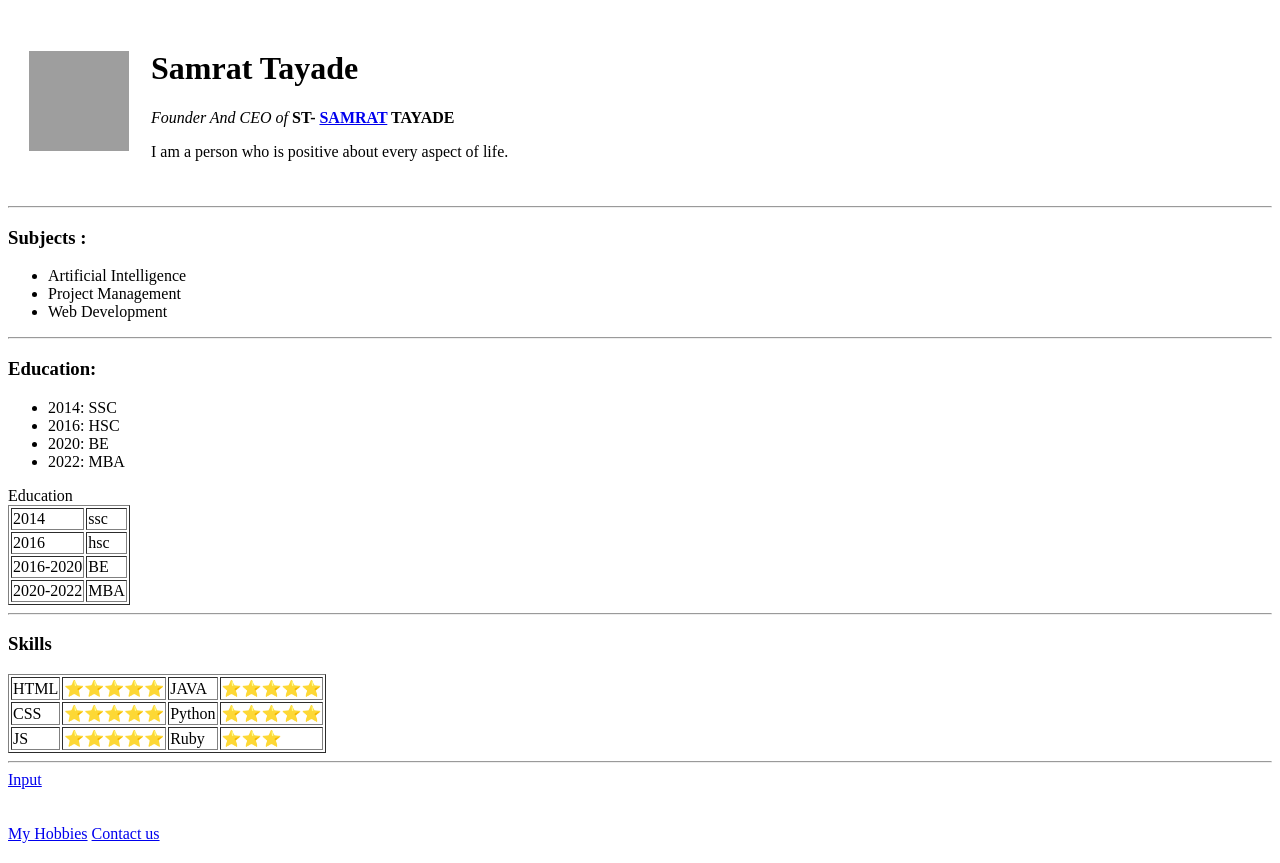
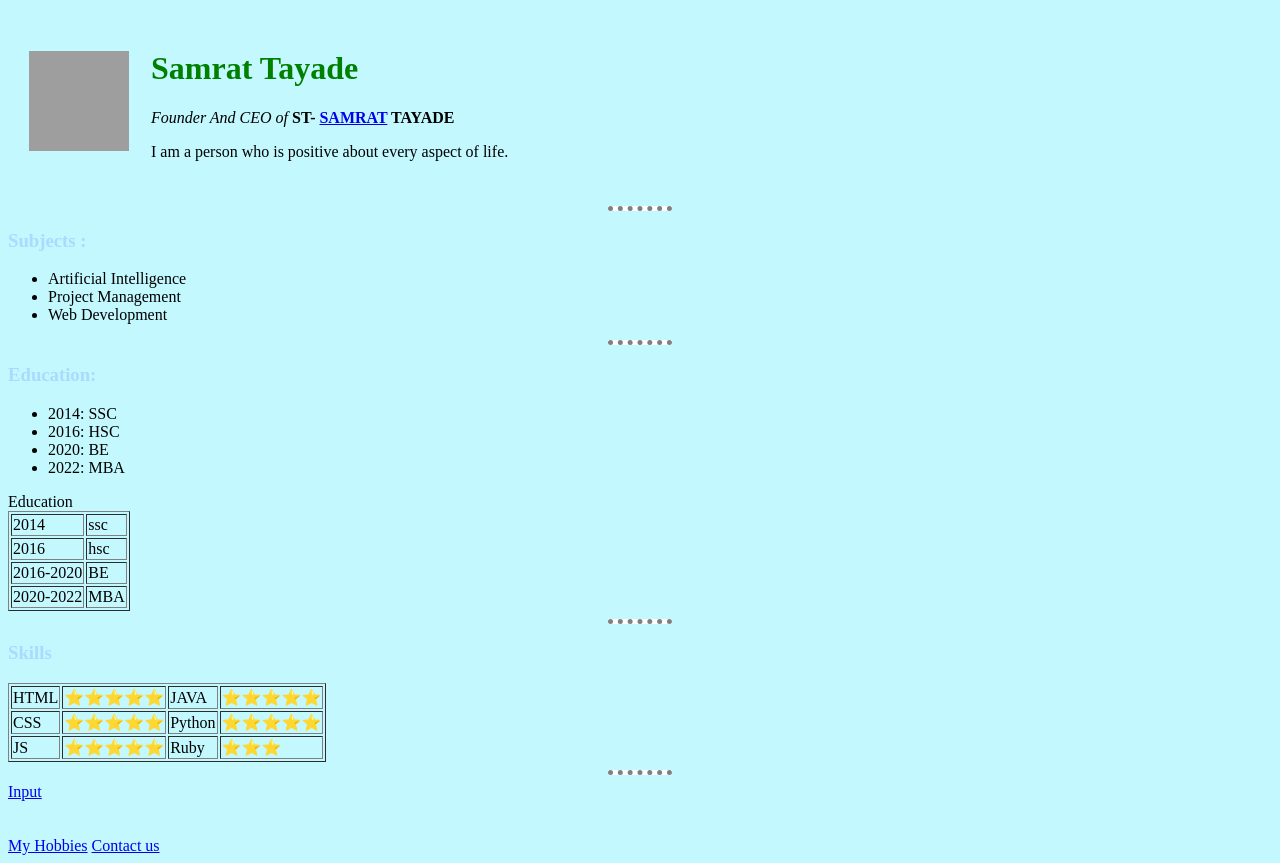
Before and after one commit to samrattayade/cv, a plain HTML site: page index.html in a window 1280 px wide. Drawn offline with Linux system fonts and the light colour scheme; grey boxes are pictures that could not be loaded.

Commit message:
css added
inline
external and
internal css added.

```diff
--- /dev/null
+++ b/css/style.css
@@ -0,0 +1,18 @@
+body{
+      background-color: #C3F8FF;
+    }
+    hr{
+      background-color: white;
+      border-style: none;
+      border-top-style: dotted;
+      border-color: grey;
+      border-width: 5px;
+      width: 5%;
+    }
+
+    h1{
+      color: green;
+    }
+    h3{
+      color: #ABD9FF;
+    }
--- a/index.html
+++ b/index.html
@@ -3,8 +3,11 @@
   <head>
     <meta charset="utf-8">
     <title>SAMRAT 💻 TAYADE</title>
+
+<link rel="stylesheet" type="text/css" href="css/style.css">
+
   </head>
-  <body>
+  <body style="background-color:;">
     <table cellspacing="20">
       <tr>
         <td> <img src="d.jpg" height="100px" width="100px" alt="Samrat Tayade"></td>
```
Also changed, not shown: contact.html (+2 -0 lines), hobbies.html (+1 -0 lines), input.html (+2 -0 lines).
